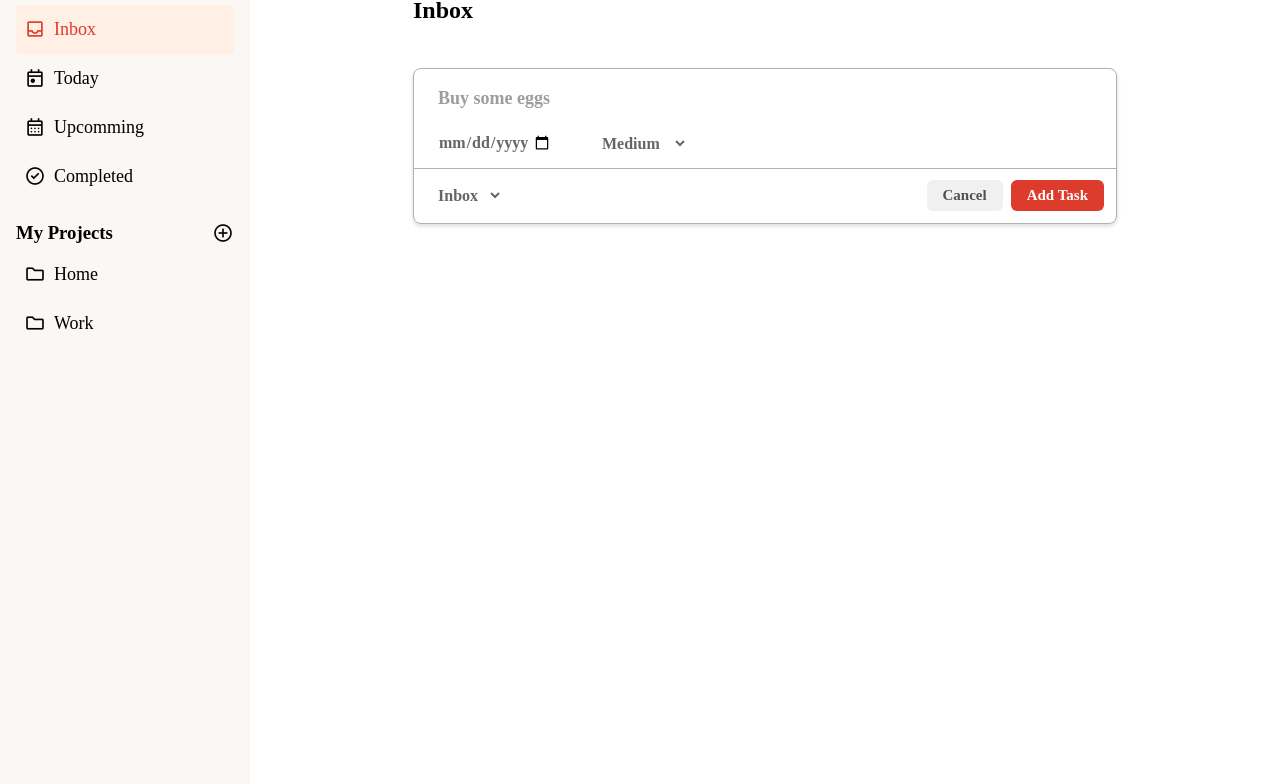
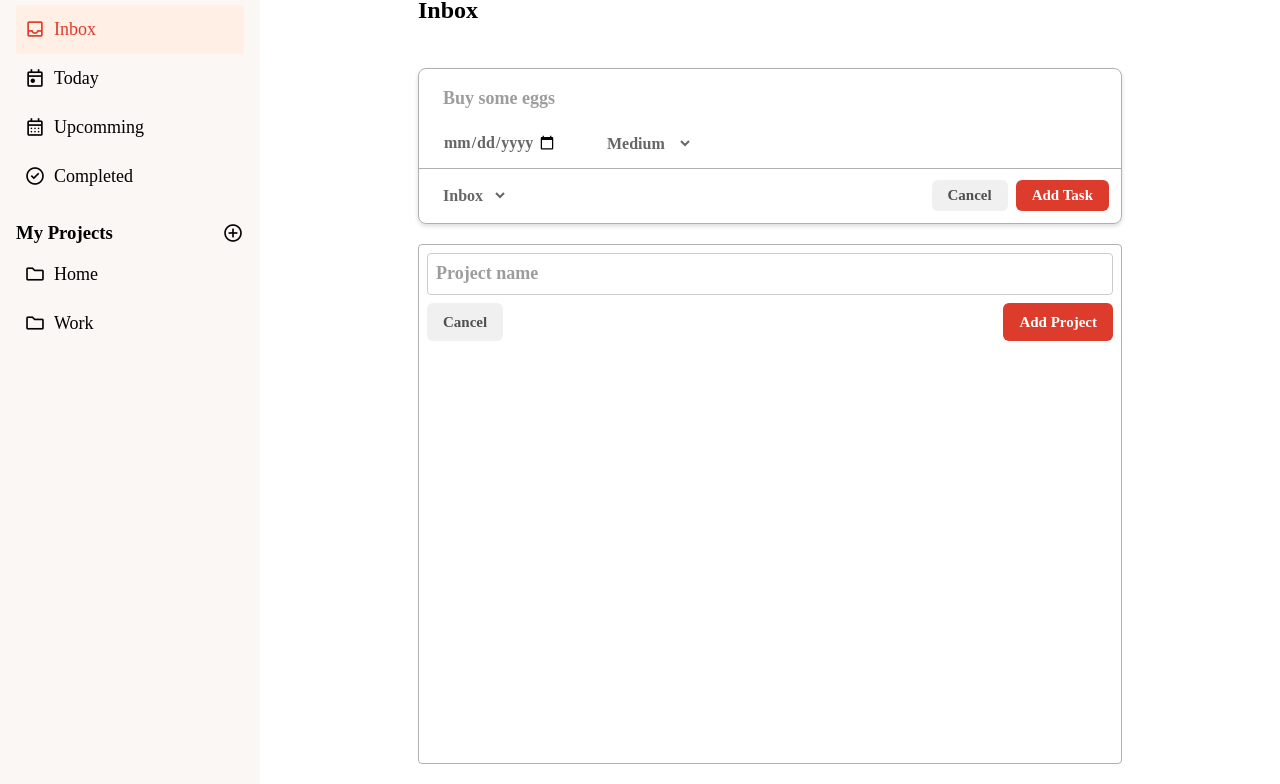
Before and after one commit to MCurb/todo-list-TOP, a website built with webpack: page src/template.html in a window 1280 px wide. Shown: the part 96-880 px from the top of the page. Built offline with nearby package versions, Linux system fonts and the light colour scheme.

Commit message:
Style add project form

```diff
--- a/src/index.js
+++ b/src/index.js
@@ -70,7 +70,7 @@ addProjectBtn.addEventListener("click", eventHandler);
 function eventHandler(e) {
   if (e.target.matches(".material-symbols-outlined")) {
     document.querySelector(".add-project").after(newProjectForm);
-    newProjectForm.style.display = "block";
+    newProjectForm.style.display = "grid";
   }
 }
 
--- a/src/styles.css
+++ b/src/styles.css
@@ -223,7 +223,7 @@ body {
   padding: 4px 12px;
 }
 
-.title-input::placeholder, .title-edit-input::placeholder {
+.title-input::placeholder, .title-edit-input::placeholder, .project-name-input::placeholder {
   font-weight: 600;
   font-size: 18px;
   color: #9d9d9d;
@@ -334,7 +334,8 @@ body {
   display: grid;
   grid-template-rows: max-content max-content max-content;
   row-gap: 16px;
-  width: 250px;
+  width: 260px;
+  min-width: fit-content;
   overflow: hidden;
   background-color: hsl(30, 40%, 97%);
   transition: transform 0.2s ease;
@@ -377,7 +378,7 @@ body {
 }
 
 .task-categories div:hover:not(.active-sidebar-project),
-.projects div:hover:not(.active-sidebar-project),
+.projects div:hover:not(.active-sidebar-project, .new-project-btns),
 .add-task-btn-sidebar:hover {
   background-color: hsl(0, 0%, 90%);
   cursor: pointer;
@@ -404,7 +405,56 @@ body {
 }
 
 .new-project-form {
-  display: none;
+  display: grid;
+  grid-template-rows: max-content max-content;
+  row-gap: 8px;
+  border: 1px solid #b0b0b0;
+  border-radius: 4px;
+  padding: 8px;
+  background-color: white;
+}
+
+.project-name-input {
+  padding: 8px 8px;
+  border: 1px solid hsl(0, 0%, 80%);
+  border-radius: 4px;
+  outline: none;
+  font-weight: 600;
+}
+
+.new-project-form .new-project-btns {
+  display: flex;
+  justify-content: space-between;
+  padding: 0;
+}
+
+.new-project-btns button {
+  border: none;
+  font-weight: 700;
+  font-size: 15px;
+  padding: 8px 16px;
+  border-radius: 6px;
+  transition: all 0.15s ease;
+}
+
+.cancel-project-btn {
+  background-color: hsl(0, 0%, 94%);
+  color: rgb(80, 80, 80);
+}
+
+.cancel-project-btn:hover {
+  background-color: hsl(0, 0%, 86%);
+  cursor: pointer;
+}
+
+.add-project-btn {
+  background-color: hsl(5, 72%, 52%);
+  color: white;
+}
+
+.add-project-btn:hover {
+  background-color: hsl(5, 72%, 44%);
+  cursor: pointer;
 }
 
 /* Helper Classes */
--- a/src/template.html
+++ b/src/template.html
@@ -98,8 +98,12 @@
           type="text"
           placeholder="Project name"
           class="project-name-input"
+          autofocus
         />
-        <button type="submit">Add Project</button>
+        <div class="new-project-btns">
+          <button type="button" class="cancel-project-btn">Cancel</button>
+          <button type="submit" class="add-project-btn">Add Project</button>
+        </div>
       </form>
     </div>
   </body>
```
